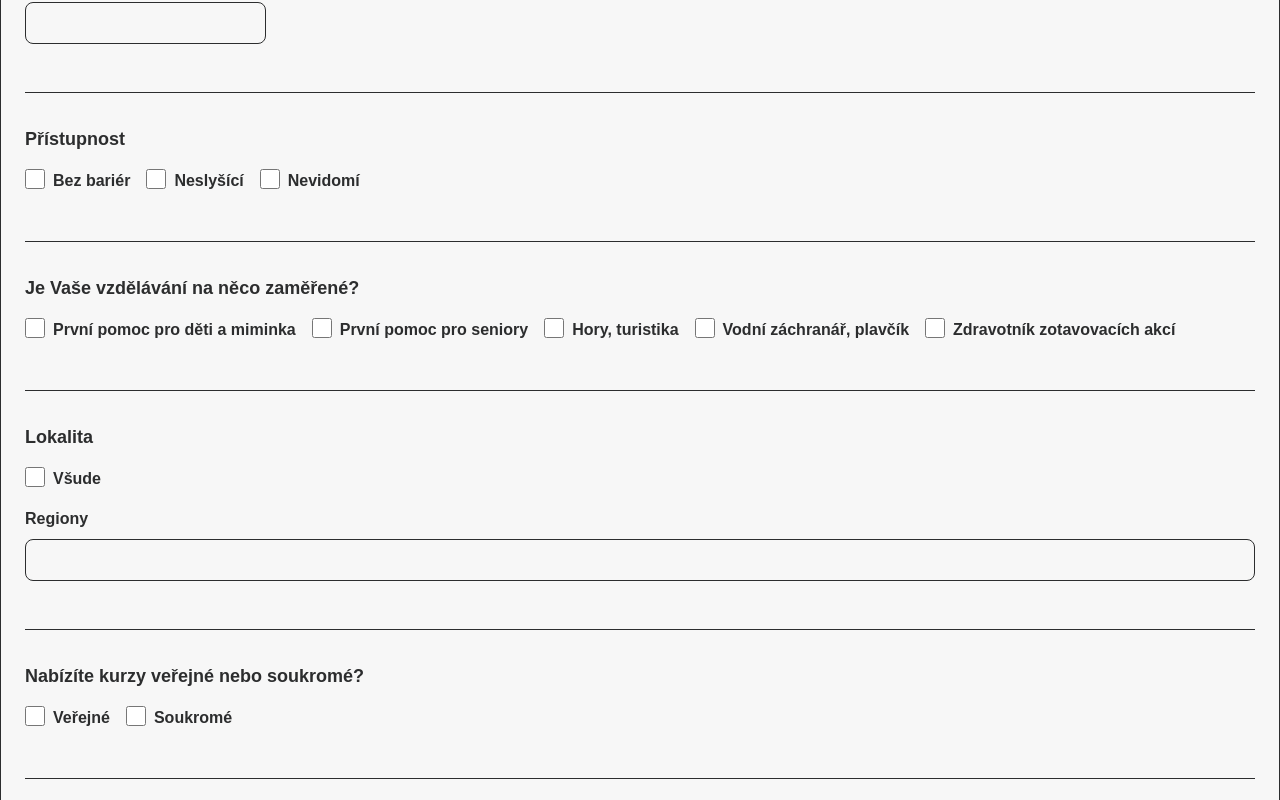
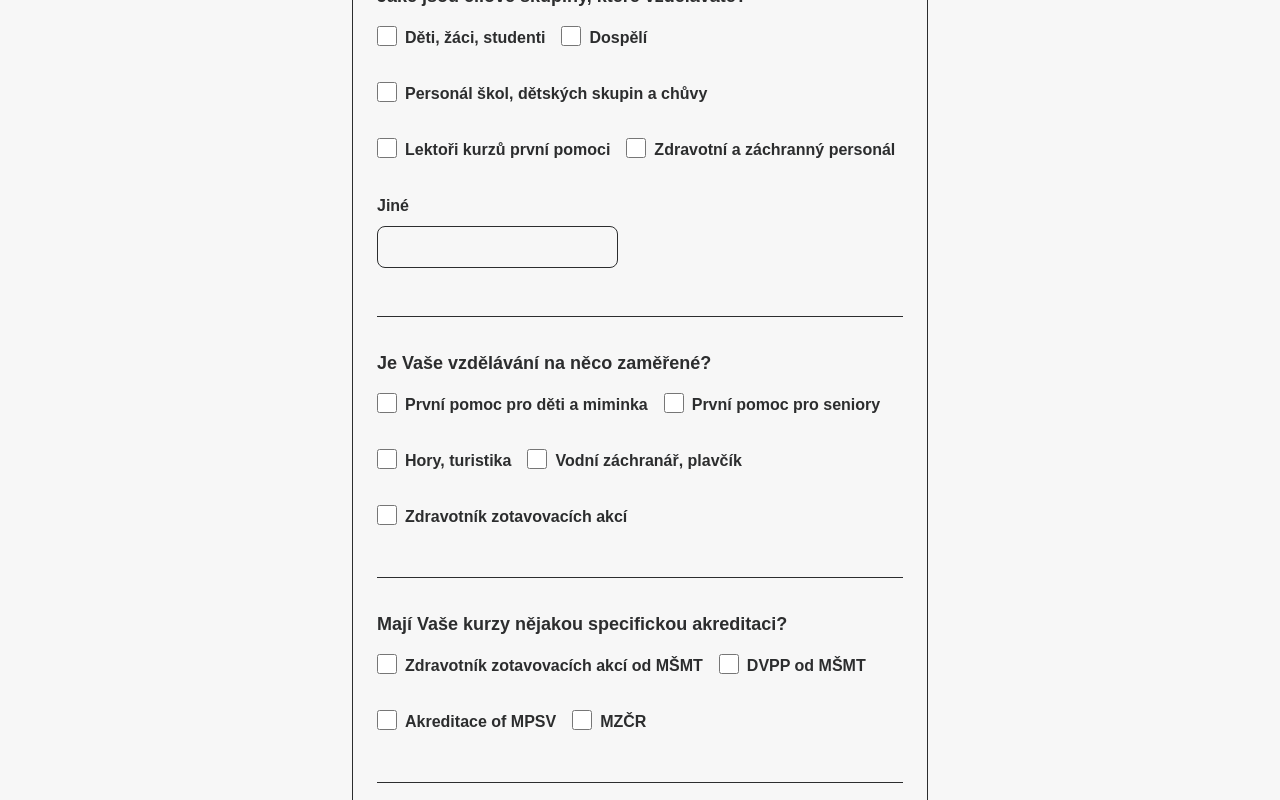
Before and after one commit to hrejsemnou/umim-prvni-pomoc, a Next.js app: page /poskytovatele in a window 1280 px wide. Shown: the part 1500-2300 px from the top of the page. Built offline with nearby package versions, Linux system fonts and the light colour scheme; no server answers.

Commit message:
Add conditional form sections, remove accessibility

```diff
--- a/src/features/educationProviders/components/EducationProvidersForm.tsx
+++ b/src/features/educationProviders/components/EducationProvidersForm.tsx
@@ -6,7 +6,6 @@ import { FormProvider, SubmitHandler, useForm } from "react-hook-form";
 import * as z from "zod";
 import { CombinedFormSchema } from "@/features/educationProviders/components/FormSchemas";
 import { Base } from "@/features/educationProviders/components/Base";
-import { Accessibility } from "@/features/educationProviders/components/Accessibility";
 import { Contact } from "@/features/educationProviders/components/Contact";
 import { Focus } from "@/features/educationProviders/components/Focus";
 import { Locations } from "@/features/educationProviders/components/Locations";
@@ -31,9 +30,9 @@ const EducationProvidersForm = () => {
     const combinedData = {
       base: { name: data.name, subname: data.subname, active: false },
       accessibility: {
-        no_barriers: data.noBarriers,
-        hearing_impaired: data.hearingImpaired,
-        sight_impaired: data.sightImpaired,
+        no_barriers: false,
+        hearing_impaired: false,
+        sight_impaired: false,
       },
       contact: {
         email: data.email,
@@ -50,16 +49,16 @@ const EducationProvidersForm = () => {
         paramedics: data.paramedics,
       },
       locations: {
-        everywhere: data.everywhere,
-        region: data.region,
+        everywhere: data.everywhere ?? false,
+        region: data.region ?? "",
       },
       privacy: {
-        public: data.public,
-        private: data.private,
+        public: data.public ?? false,
+        private: data.private ?? false,
       },
       plurality: {
-        individuals: data.individuals,
-        groups: data.groups,
+        individuals: data.individuals ?? false,
+        groups: data.groups ?? false,
       },
       targets: {
         children: data.pupils,
@@ -70,8 +69,8 @@ const EducationProvidersForm = () => {
         other: data.otherTargets,
       },
       methods: {
-        masking: data.masking,
-        vr: data.vr,
+        masking: data.masking ?? false,
+        vr: data.vr ?? false,
       },
       types: {
         course_live: data.courseLive,
@@ -96,11 +95,14 @@ const EducationProvidersForm = () => {
     }
   };
 
+  const courseLiveValue = methods.watch("courseLive");
+  const courseOnlineValue = methods.watch("courseOnline");
+
   return (
     <FormProvider {...methods}>
       <form
         onSubmit={methods.handleSubmit(onSubmit)}
-        className="flex flex-col gap-2 px-6 py-6 sm:border-[1px] sm:rounded-2xl"
+        className="flex max-w-xl flex-col gap-2 px-6 py-6 sm:border-[1px] sm:rounded-2xl"
       >
         <Base />
 
@@ -118,18 +120,19 @@ const EducationProvidersForm = () => {
 
         <hr className="mb-6 mt-6" />
 
-        <Accessibility />
-
-        <hr className="mb-6 mt-6" />
-
         <Focus />
 
         <hr className="mb-6 mt-6" />
 
+        {courseLiveValue && (
+          <>
             <Locations />
 
             <hr className="mb-6 mt-6" />
-
+          </>
+        )}
+        {(courseLiveValue || courseOnlineValue) && (
+          <>
             <Privacy />
 
             <hr className="mb-6 mt-6" />
@@ -141,6 +144,8 @@ const EducationProvidersForm = () => {
             <Methods />
 
             <hr className="mb-6 mt-6" />
+          </>
+        )}
 
         <Certifications />
 
--- a/src/features/educationProviders/components/Locations.tsx
+++ b/src/features/educationProviders/components/Locations.tsx
@@ -2,7 +2,9 @@ import { Input } from "@/components/Input";
 
 export const Locations = () => (
   <section>
-    <h2 className="text-lg font-bold text-left mb-4">Lokalita</h2>
+    <h2 className="text-lg font-bold text-left mb-4">
+      Kde kurzy zejména pořádáte?
+    </h2>
     <Input name="everywhere" type="checkbox" label="Všude" />
     <Input name="region" type="text" label="Regiony" />
   </section>
```
Lines whose indentation alone changed are shown as unchanged.
